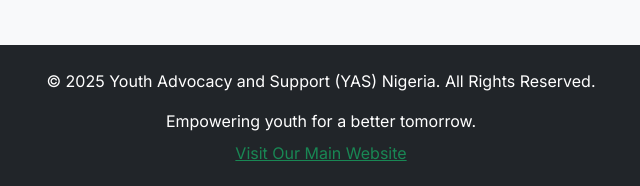
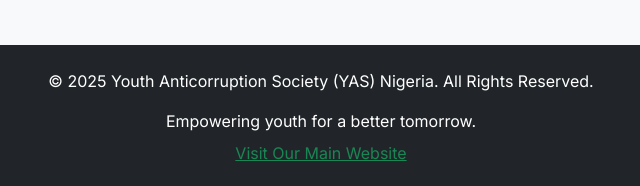
Before and after one commit to Habebryt/ethics-training-landing, a plain HTML site: page index.html in a window 1280 px wide. Shown: the part 966-1152 px from the top of the page, 319-959 px from the left. Drawn offline with nearby package versions, Linux system fonts and the light colour scheme.

Commit message:
made changes to the footer

```diff
--- a/index.html
+++ b/index.html
@@ -174,7 +174,7 @@
     <!-- Footer -->
     <footer class="bg-dark text-white py-4 mt-auto">
         <div class="container text-center">
-            <p>&copy; 2025 Youth Advocacy and Support (YAS) Nigeria. All Rights Reserved.</p>
+            <p>&copy; 2025 Youth Anticorruption Society (YAS) Nigeria. All Rights Reserved.</p>
             <p class="mb-0">Empowering youth for a better tomorrow.</p>
              <div class="mt-2"><a href="https://yasnigeria.org.ng" target="_blank" class="text-success">Visit Our Main Website</a></div>
         </div>
```
